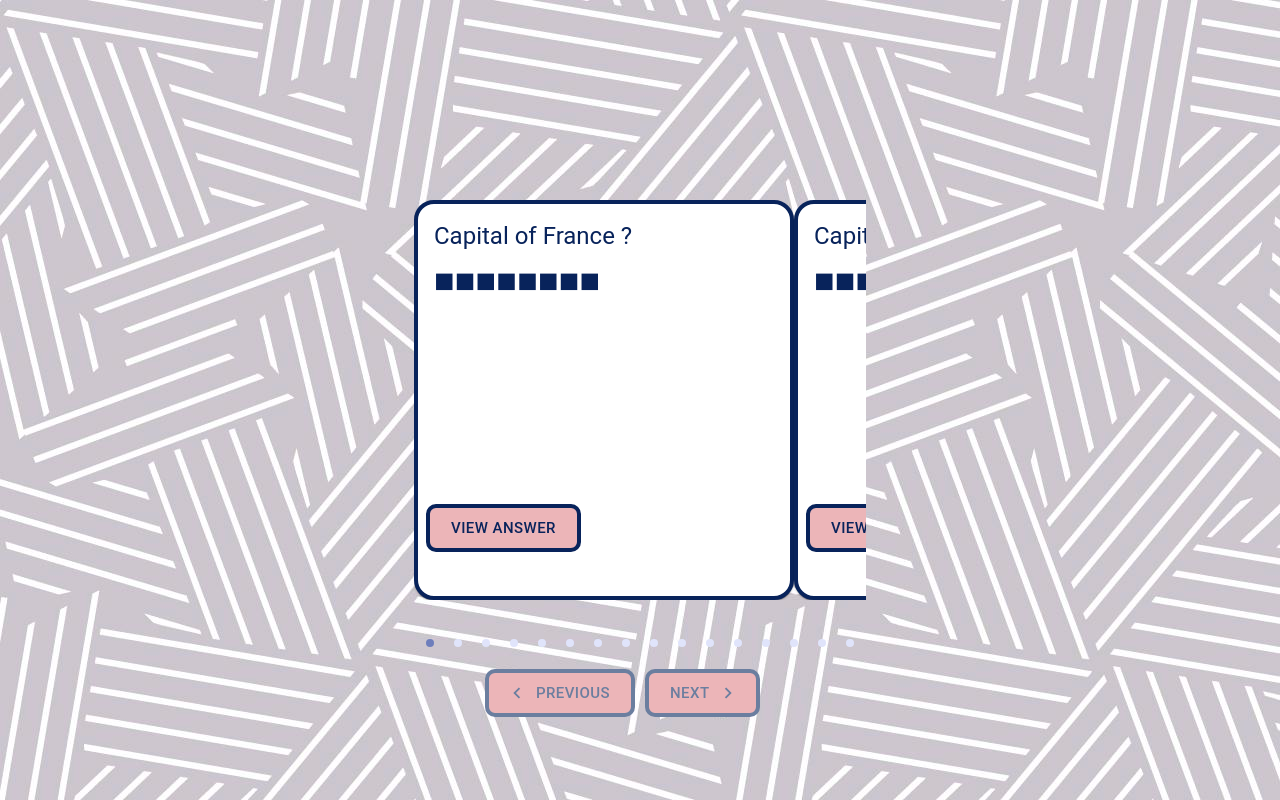
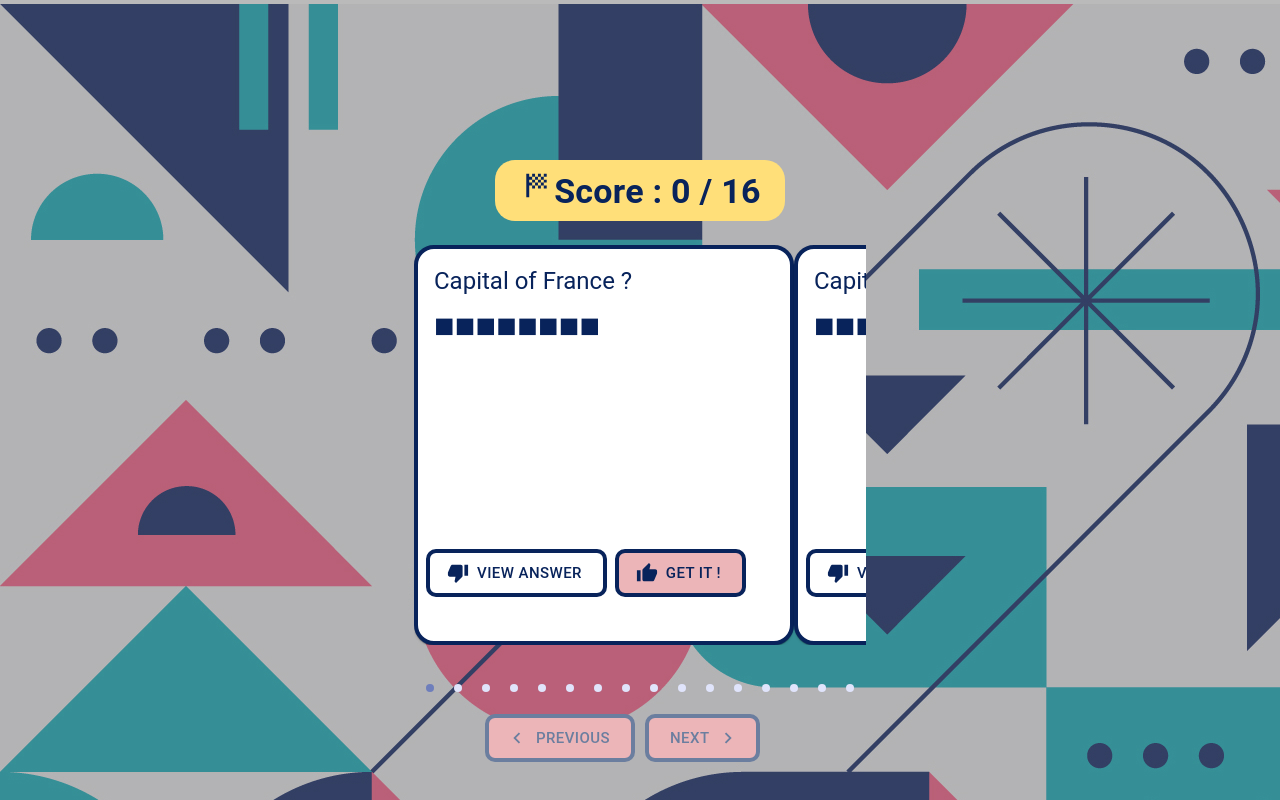
Before and after one commit to LionelENSFELDER/flashcards, a React (Vite) app: page / in a window 1280 px wide. Built offline with nearby package versions, Linux system fonts and the light colour scheme.

Commit message:
wip ui design, test background

```diff
--- a/src/App.tsx
+++ b/src/App.tsx
@@ -1,29 +1,32 @@
 import { useState } from "react";
-import { ThemeProvider, useTheme } from "@mui/material/styles";
+import { ThemeProvider } from "@mui/material/styles";
 import contryCapitals from "./data/country-capitals.json";
 import AliceCarousel from "react-alice-carousel";
-import { Box, Button, Container } from "@mui/material";
+import { Box, Button, Container, Typography } from "@mui/material";
 import Card from "./components/card";
 import "react-alice-carousel/lib/alice-carousel.css";
 import NavigateBeforeIcon from "@mui/icons-material/NavigateBefore";
 import NavigateNextIcon from "@mui/icons-material/NavigateNext";
 import defaultTheme from "./themes/theme-default";
-import backgroundImage from "./assets/img/background3.jpg";
+import backgroundImage from "./assets/img/background4.jpg";
+import SportsScoreIcon from "@mui/icons-material/SportsScore";
 
 type singleCard = {
   question: string;
   answer: string;
 };
 
-type cardsData = {
-  title: string;
-  mode: string;
-  cards: singleCard[];
-};
+// type cardsData = {
+//   title: string;
+//   mode: string;
+//   cards: singleCard[];
+// };
 
 function App() {
   const [cards, setCards] = useState<singleCard[]>(contryCapitals.cards);
-  const handleDragStart = (e: Event) => e.preventDefault();
+  const [score, setScore] = useState<number>(0);
+  const maxScore: number = cards.length;
+  // const handleDragStart = (e: Event) => e.preventDefault();
   const title = contryCapitals.title;
 
   const items = cards.map((card: singleCard, index: number) => (
@@ -89,16 +92,32 @@
       <Box
         sx={{
           display: "flex",
-          justifyContent: "center",
+          flexDirection: "column",
+          justifyContent: "start",
           alignItems: "center",
           margin: 0,
           padding: 0,
+          pt: 20,
           width: "100vw",
           height: "100vh",
           backgroundImage: `url(${backgroundImage})`,
-          backgroundBlendMode: "blur",
         }}
       >
+        <Typography
+          variant="h4"
+          sx={{
+            color: "text.primary",
+            bgcolor: "#FFDF79",
+            fontWeight: "bold",
+            mb: 3,
+            borderRadius: "20px",
+            p: 1,
+            px: 3,
+          }}
+        >
+          <SportsScoreIcon fontSize="large" />
+          Score : {score} / {maxScore}
+        </Typography>
         <Container
           sx={{
             width: 500,
--- a/src/components/card.tsx
+++ b/src/components/card.tsx
@@ -1,10 +1,11 @@
 import { useState } from "react";
-import Box from "@mui/material/Box";
 import Card from "@mui/material/Card";
 import CardActions from "@mui/material/CardActions";
 import CardContent from "@mui/material/CardContent";
 import Button from "@mui/material/Button";
 import Typography from "@mui/material/Typography";
+import ThumbUpIcon from "@mui/icons-material/ThumbUp";
+import ThumbDownIcon from "@mui/icons-material/ThumbDown";
 
 type singleCard = {
   title: string;
@@ -45,15 +46,31 @@
           variant="outlined"
           sx={{
             color: "text.primary",
+            bgcolor: "background.paper",
+            border: 4,
+            borderColor: "primary.main",
+            borderRadius: "10px",
+          }}
+          size="large"
+          startIcon={<ThumbDownIcon />}
+          onClick={() => handleCardClick(answerHidden)}
+        >
+          {answerHidden ? "View answer" : "Hide answer"}
+        </Button>
+        <Button
+          variant="outlined"
+          sx={{
+            color: "text.primary",
             bgcolor: "secondary.main",
             border: 4,
             borderColor: "primary.main",
             borderRadius: "10px",
           }}
           size="large"
-          onClick={() => handleCardClick(answerHidden)}
+          startIcon={<ThumbUpIcon />}
+          onClick={() => console.log("get it !")}
         >
-          {answerHidden ? "View answer" : "Hide answer"}
+          Get it !
         </Button>
       </CardActions>
     </Card>
```
Also changed, not shown: src/assets/img/background4.jpg (added).
